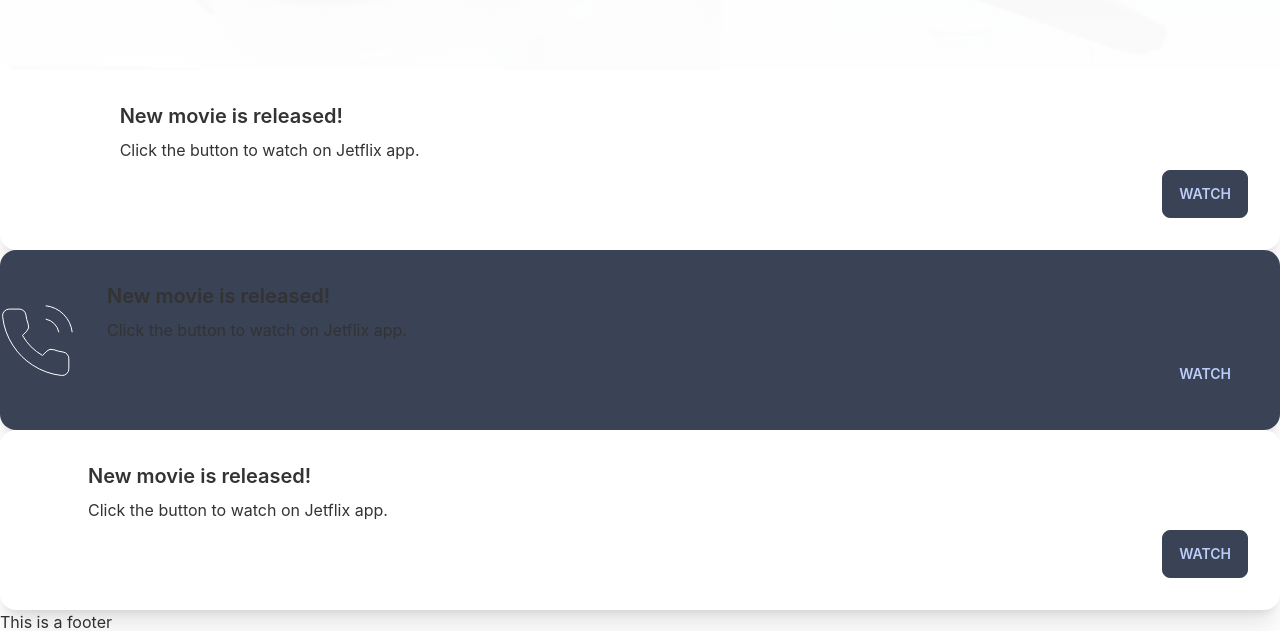
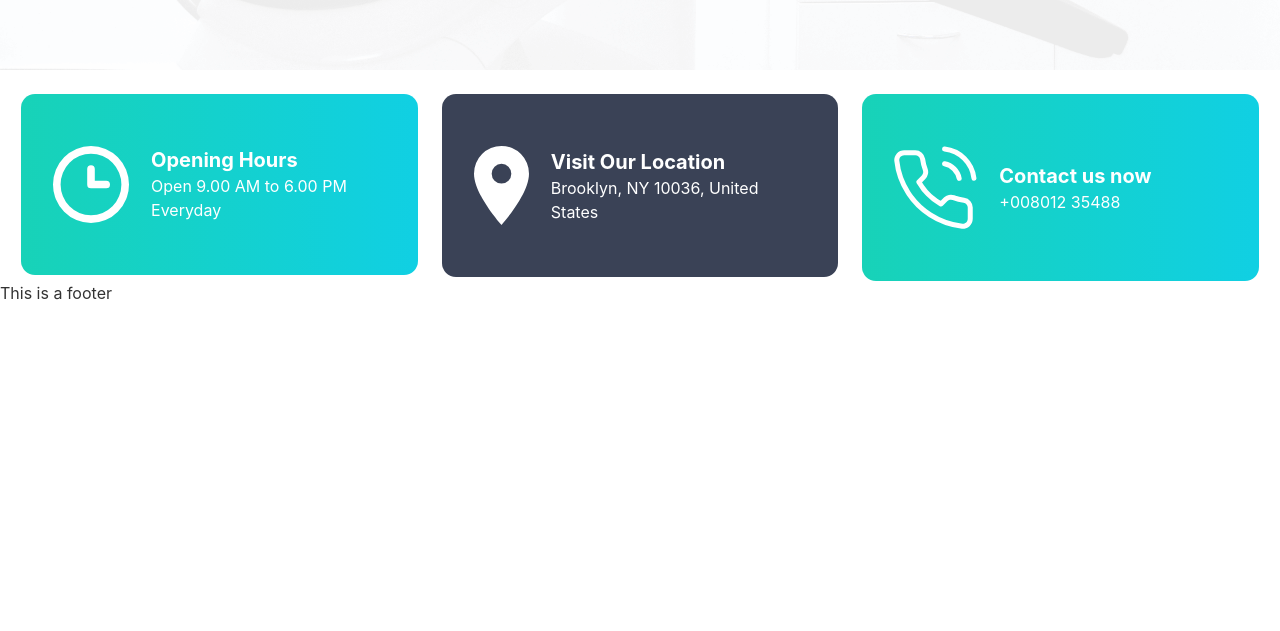
Before and after one commit to RahatRezwan/dent-care, a React (Create React App) app: page / in a window 1280 px wide. Shown: the part 821-1452 px from the top of the page. After the commit the page ends 1126 px from the top, so only its background shows below. Built offline with nearby package versions, Linux system fonts and the light colour scheme.

Commit message:
info card added

```diff
--- a/src/Pages/Home/Banner/Banner.jsx
+++ b/src/Pages/Home/Banner/Banner.jsx
@@ -1,5 +1,6 @@
 import React from "react";
 import chair from "../../../assets/images/chair.png";
+import bg from "../../../assets/images/bg.png";
 
 const Banner = () => {
    return (
@@ -7,8 +8,8 @@ const Banner = () => {
          <div
             className="hero min-h-screen mt-[10px] max-w-[1398px] mx-auto bg-cover bg-left bg-no-repeat"
             style={{
-               backgroundImage: `linear-gradient(rgba(255, 255, 255, 0.89), rgba(255, 255, 255, 0.983)),
-            url(${chair})`,
+               backgroundImage: `
+            url(${bg})`,
             }}
          >
             <div className="hero-content flex-col lg:flex-row-reverse">
--- a/src/Pages/Home/InfoCards/InfoCard.jsx
+++ b/src/Pages/Home/InfoCards/InfoCard.jsx
@@ -4,16 +4,16 @@ const InfoCard = ({ card }) => {
    const { name, details, icon, background } = card;
    return (
       <div>
-         <div className={`card card-side bg-base-100 shadow-xl ${background}`}>
-            <figure>
-               <img src={icon} alt="icon" />
-            </figure>
-            <div className="card-body">
-               <h2 className="card-title">New movie is released!</h2>
-               <p>Click the button to watch on Jetflix app.</p>
-               <div className="card-actions justify-end">
-                  <button className="btn btn-primary">Watch</button>
-               </div>
+         <div
+            className="py-[52px] px-[32px] rounded-[14px] flex flex-col lg:flex-row lg:justify-start lg:items-center gap-[22px]"
+            style={{ background: `${background}` }}
+         >
+            <div className="flex justify-center lg:justify-start">
+               <img src={icon} alt="icon" className="" />
+            </div>
+            <div className="">
+               <h2 className="text-xl font-bold">{name}</h2>
+               <p className="text-base">{details}</p>
             </div>
          </div>
       </div>
--- a/src/Pages/Home/InfoCards/InfoCards.jsx
+++ b/src/Pages/Home/InfoCards/InfoCards.jsx
@@ -16,20 +16,20 @@ const InfoCards = () => {
          id: 2,
          name: "Visit Our Location",
          details: "Brooklyn, NY 10036, United States",
-         icon: phone,
-         background: "bg-primary",
+         icon: marker,
+         background: "#3A4256",
       },
       {
          id: 3,
          name: "Contact us now",
          details: "+008012 35488",
-         icon: marker,
+         icon: phone,
          background: "linear-gradient(90deg, #19D3AE -22.5%, #0FCFEC 120.83%)",
       },
    ];
 
    return (
-      <div>
+      <div className="grid gap-6 grid-cols-1 md:grid-cols-2 lg:grid-cols-3 text-white mt-6 mx-[25px] lg:mx-[21px]">
          {cardData.map((card) => (
             <InfoCard key={card.id} card={card} />
          ))}
```
Also changed, not shown: src/assets/icons/phone.svg.
